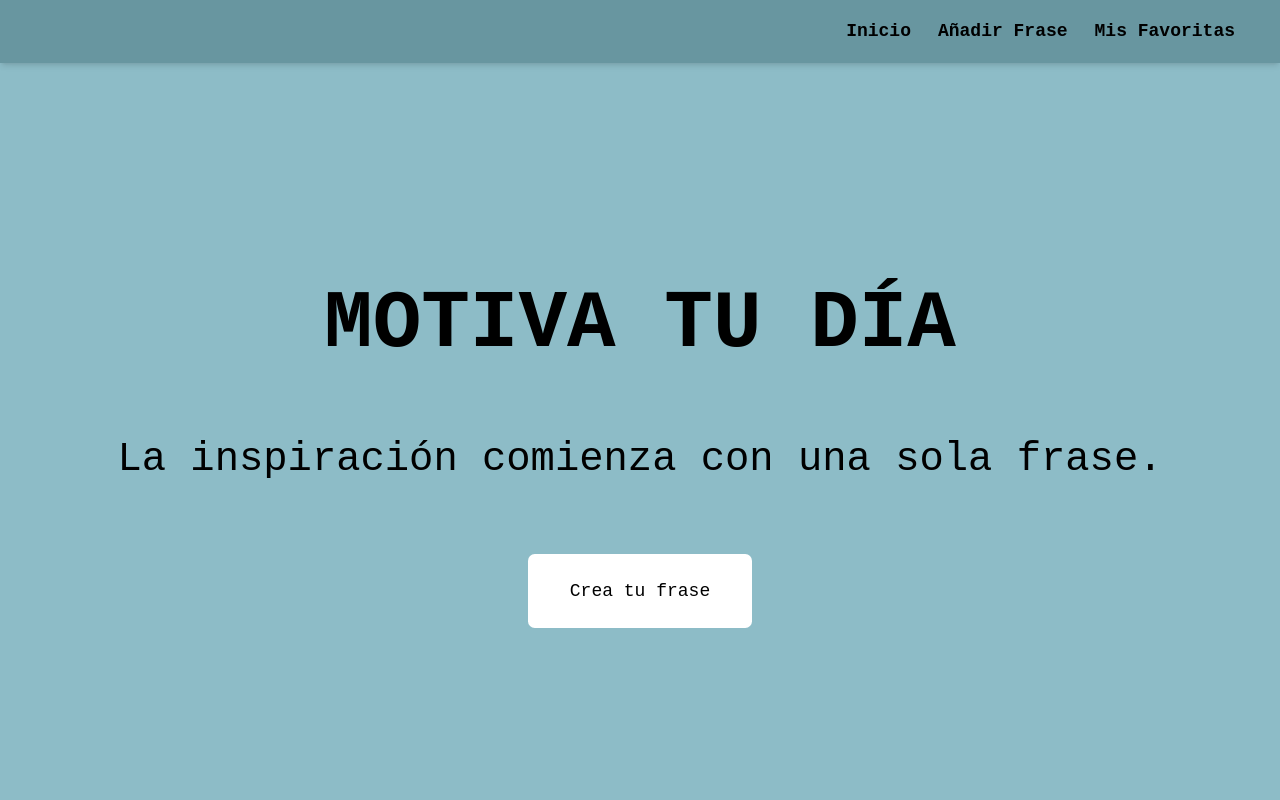
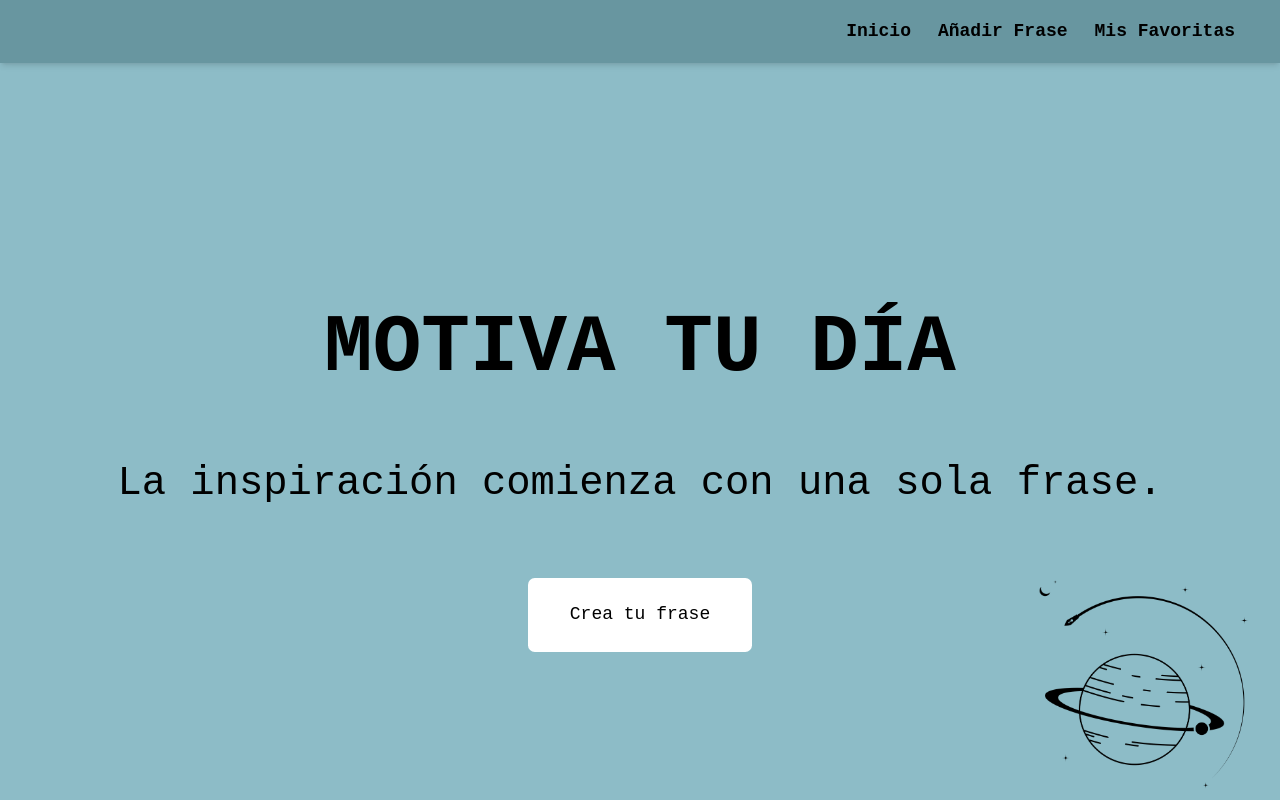
Before and after one commit to miaryl/p7_proyecto4, a React (Vite) app: page / in a window 1280 px wide. Shown: the top 800 px of the page. Built offline with nearby package versions, Linux system fonts and the light colour scheme; a web font is replaced by a local one.

Commit message:
Se agrega el planeta deol inicio con la animación

```diff
--- a/src/App.jsx
+++ b/src/App.jsx
@@ -5,6 +5,7 @@ import Navbar from './components/navbar/NavBar.jsx'
 import AddQuote from './components/button/Button.jsx'
 import Form from './components/form/form.jsx'
 import ShowQuote from './components/quotes/Quotes.jsx'
+import Bg from './components/bg/Bg.jsx'
 
 
 function App() {
@@ -21,6 +22,9 @@ function App() {
   </h1>
   <ShowQuote />
   <AddQuote />
+  <Bg />
+
+
 </section>
 
 
--- /dev/null
+++ b/src/components/bg/Bg.jsx
@@ -0,0 +1,13 @@
+import React from 'react';
+import miImagen from '../../assets/img_planet.png';
+import './bg.css';
+
+function Bg() {
+  return (
+    <div className="bg-container">
+      <img src={miImagen} alt="Planeta girando" className="planet-img" />
+    </div>
+  );
+}
+
+export default Bg;
--- /dev/null
+++ b/src/components/bg/bg.css
@@ -0,0 +1,32 @@
+.bg-container {
+   align-self: flex-end;
+   padding-right: 2rem;
+   margin-top: -14rem;
+}
+
+.planet-img {
+  width: 200px;
+  animation: latido 1.5s ease-in-out infinite;
+}
+
+@keyframes latido {
+  0% {
+    transform: scale(1);
+  }
+  50% {
+    transform: scale(1.15);
+  }
+  100% {
+    transform: scale(1);
+  }
+}
+
+@media (max-width: 700px) {
+  .bg-container {
+    margin-top: -7rem;
+  }
+
+  .planet-img {
+    width: 150px;
+  }
+}
```
Also changed, not shown: src/assets/img_planet.png (added).
